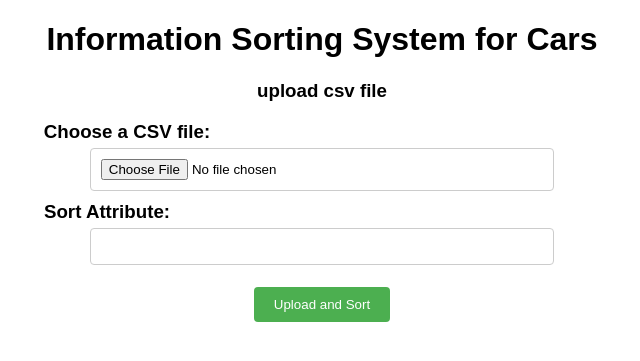
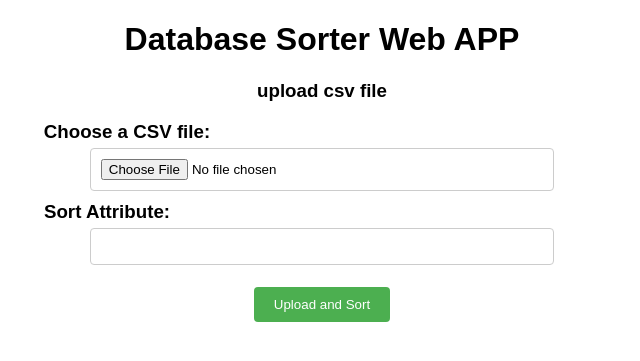
Before and after one commit to vedrio17/Database_SorterAPP, a Django app: page / in a window 1280 px wide. Shown: the top 361 px of the page, without its empty margins (318-958 px from the left). Run offline with Django 4.2, Linux system fonts and the light colour scheme; grey boxes are pictures that could not be loaded.

Commit message:
Update upload.html

```diff
--- a/merge_sort_app/templates/merge_sort_app/upload.html
+++ b/merge_sort_app/templates/merge_sort_app/upload.html
@@ -65,7 +65,7 @@
   </head>
   <body>
     <div class="mid">
-      <h1>Information Sorting System for Cars </h1>
+      <h1>Database Sorter Web APP </h1>
       <h3> upload csv file <h3>
       <form method="post" enctype="multipart/form-data">
         <input
```
